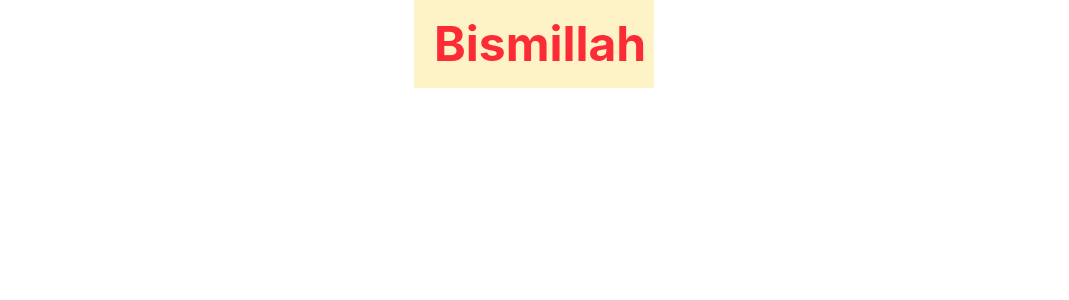
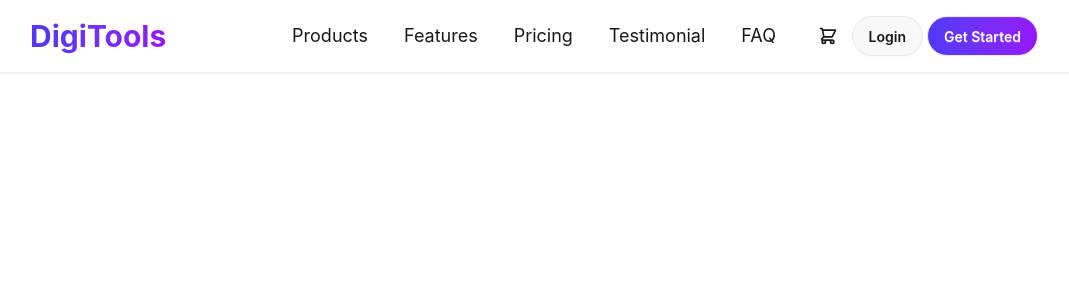
Before and after one commit to Nurul-Amin12/DigiTools-Platform, a React (Vite) app: page / in a window 1280 px wide. Shown: the top 300 px of the page, without its empty margins (106-1175 px from the left). Built offline with nearby package versions, Linux system fonts and the light colour scheme.

Commit message:
Navbar Added

```diff
--- a/index.html
+++ b/index.html
@@ -1,10 +1,10 @@
 <!doctype html>
-<html lang="en">
+<html lang="en" data-theme="light">
   <head>
     <meta charset="UTF-8" />
     <link rel="icon" type="image/svg+xml" href="/favicon.svg" />
     <meta name="viewport" content="width=device-width, initial-scale=1.0" />
-    <title>digitools-platform</title>
+    <title>Digitools-Platform</title>
   </head>
   <body>
     <div id="root"></div>
--- a/src/App.jsx
+++ b/src/App.jsx
@@ -1,12 +1,16 @@
 
 import './App.css'
+import Navbar from './Components/Navbar/Navbar'
+
 
 function App() {
 
 
   return (
     <>
-      <h2 className='text-5xl text-red-500 p-5 bg-amber-100 mx-auto w-60 font-bold'>Bismillah</h2>
+      <div>
+        <Navbar/>
+      </div>
     </>
   )
 }
--- /dev/null
+++ b/src/Components/Navbar/Navbar.jsx
@@ -0,0 +1,49 @@
+
+
+const Navbar = () => {
+
+    return (
+    <>
+        <div className="navbar md:w-[80%] mx-auto">
+            <div className="navbar-start">
+                <div className="flex items-center gap-1 font-bold text-3xl">
+                <p className="bg-linear-to-r from-[#4F39F6] to-[#9514FA] bg-clip-text text-transparent">DigiTools</p>
+                </div>
+            </div>
+            <div className="navbar-center  md:flex">
+                <ul className="menu menu-horizontal gap-1 md:gap-3 px-1 text-lg">
+                <li>
+                    <a>Products</a>
+                </li>
+                <li>
+                    <a>Features</a>
+                </li>
+                <li>
+                    <a>Pricing</a>
+                </li>
+                <li>
+                    <a>Testimonial</a>
+                </li>
+                <li>
+                    <a>FAQ</a>
+                </li>
+                </ul>
+            </div>
+
+            <div className="navbar-end gap-1">
+                <div tabindex="0" role="button" class="btn btn-ghost btn-circle">
+                    <div class="indicator">
+                        <svg xmlns="http://www.w3.org/2000/svg" class="h-5 w-5" fill="none" viewBox="0 0 24 24" stroke="currentColor"> <path stroke-linecap="round" stroke-linejoin="round" stroke-width="2" d="M3 3h2l.4 2M7 13h10l4-8H5.4M7 13L5.4 5M7 13l-2.293 2.293c-.63.63-.184 1.707.707 1.707H17m0 0a2 2 0 100 4 2 2 0 000-4zm-8 2a2 2 0 11-4 0 2 2 0 014 0z" /> </svg>
+                        {/* <span class="badge badge-sm indicator-item">8</span> */}
+                    </div>
+                </div>
+                <a className="btn rounded-full">Login</a>
+                <a className="btn bg-linear-to-r from-[#4F39F6] to-[#9514FA] rounded-full text-white">Get Started</a>
+            </div>
+        </div>
+        <div className="border border-gray-100"> </div>
+    </>
+  );
+}
+
+export default Navbar;
```
